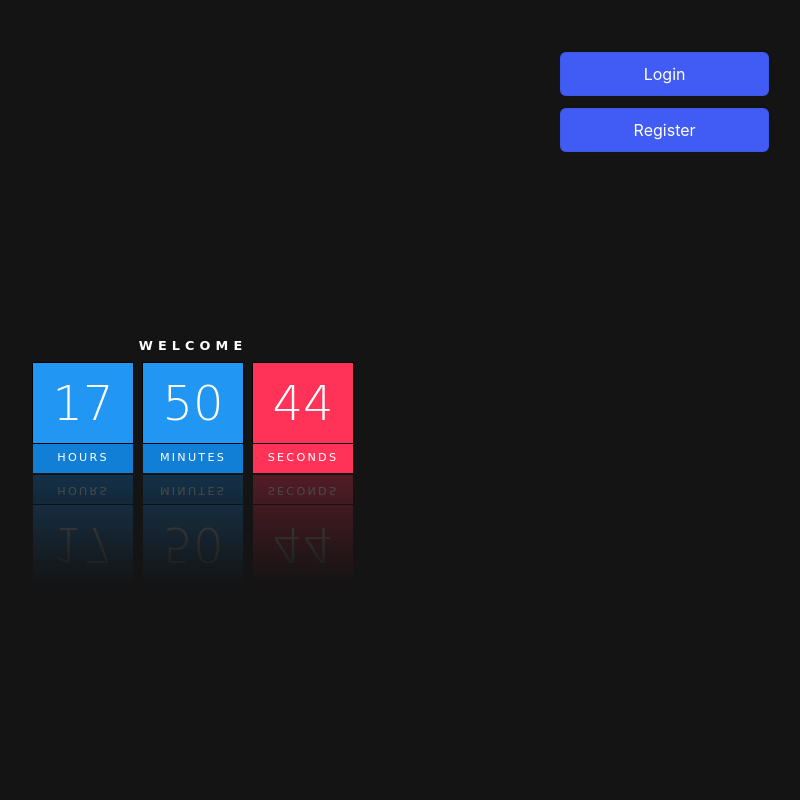
After one commit to yeralyshaken/Extension, a Flask app: template AntiMinerAPI/templates/welcome.html in a window 1280 px wide. The commit adds this page. Shown: the whole page, without its empty margins (447-1247 px from the left). Run offline with Flask 2, Linux system fonts and the light colour scheme; the template is opened without the code that fills it, so the values that code supplies are empty; some libraries are stand-ins or nearby versions.

Commit message:
добавил welcome page

```diff
--- a/AntiMinerAPI/app.py
+++ b/AntiMinerAPI/app.py
@@ -73,9 +73,10 @@ def detect():
                         conn.commit()
                         flash("{} added to blasklist!".format(url_address))
                     else:
-                        flash('Could not found any problems!')
+                        flash('Could not find any problems!')
                 except:
-                    flash('Could not connect, try to use correct url')
+                    flash('Could not connect')
+                    flash('Try to use correct url')
         elif request.method == 'POST':
             flash('Something wrong!')
         return render_template('detect.html')
@@ -84,7 +85,9 @@ def detect():
 
 @app.route('/')
 def main_page():
-    return redirect(url_for('home'))
+    if 'loggedin' in session:
+        return render_template('home.html', username=session['username'])
+    return render_template('welcome.html')
 
 @app.route('/home')
 def home():
--- a/AntiMinerAPI/static/css/style.css
+++ b/AntiMinerAPI/static/css/style.css
@@ -1,5 +1,5 @@
 body {
-    background-color: #435165;
+    background: #141414;
     margin: 0;
 }
 
@@ -18,7 +18,7 @@ body {
     text-align: center;
     font-family: "vardhana", cursive;
     font-size: 35px;
-    background: linear-gradient(to bottom, #26882e 0%, #5b6d7c 100%);
+    background: linear-gradient(to bottom, #2196f3 0%, #141414 100%);
     color: #fff;
     position: relative;
     box-shadow: 1px 3px 14px rgba(0, 0, 0, .5);
--- /dev/null
+++ b/AntiMinerAPI/static/css/top.css
@@ -0,0 +1,43 @@
+.top {
+    position: absolute;
+    right: 5%;
+    top: 5%;
+
+}
+
+.button-9 {
+    appearance: button;
+    backface-visibility: hidden;
+    background-color: #405cf5;
+    border-radius: 6px;
+    border-width: 0;
+    box-shadow: rgba(50, 50, 93, .1) 0 0 0 1px inset, rgba(50, 50, 93, .1) 0 2px 5px 0, rgba(0, 0, 0, .07) 0 1px 1px 0;
+    box-sizing: border-box;
+    color: #fff;
+    cursor: pointer;
+    font-family: -apple-system, system-ui, "Segoe UI", Roboto, "Helvetica Neue", Ubuntu, sans-serif;
+    font-size: 100%;
+    height: 44px;
+    line-height: 1.15;
+    margin: 12px 0 0;
+    outline: none;
+    overflow: hidden;
+    padding: 0 25px;
+    position: relative;
+    text-align: center;
+    text-transform: none;
+    transform: translateZ(0);
+    transition: all .2s, box-shadow .08s ease-in;
+    user-select: none;
+    -webkit-user-select: none;
+    touch-action: manipulation;
+    width: 100%;
+}
+
+.button-9:disabled {
+    cursor: default;
+}
+
+.button-9:focus {
+    box-shadow: rgba(50, 50, 93, .1) 0 0 0 1px inset, rgba(50, 50, 93, .2) 0 6px 15px 0, rgba(0, 0, 0, .1) 0 2px 2px 0, rgba(50, 151, 211, .3) 0 0 0 4px;
+}
--- /dev/null
+++ b/AntiMinerAPI/static/css/welcome.css
@@ -0,0 +1,71 @@
+* {
+    margin: 0;
+    padding: 0;
+    box-sizing: border-box;
+    font-family: 'Comic Sans MS', sans-serif;
+}
+
+body {
+    display: flex;
+    justify-content: center;
+    align-items: center;
+    min-height: 100vh;
+    background: #141414;
+}
+
+.clock h2 {
+    position: relative;
+    display: block;
+    color: #fff;
+    text-align: center;
+    margin: 10px 0;
+    font-weight: 700;
+    text-transform: uppercase;
+    letter-spacing: 0.4em;
+    font-size: 0.8em;
+}
+
+.clock #time {
+    display: flex;
+}
+
+.clock #time div {
+    position: relative;
+    margin: 0 5px;
+    -webkit-box-reflect: below 2px linear-gradient(transparent, #0004);
+}
+
+.clock #time div span {
+    position: relative;
+    display: block;
+    width: 100px;
+    height: 80px;
+    background: #2196f3;
+    color: #fff;
+    font-weight: 300;
+    display: flex;
+    justify-content: center;
+    align-items: center;
+    font-size: 3em;
+    z-index: 10;
+    box-shadow: 0 0 0 1px rgba(0, 0, 0, 2);
+}
+
+.clock #time div span:nth-child(2) {
+    height: 30px;
+    font-size: 0.7em;
+    letter-spacing: 0.2em;
+    font-weight: 500;
+    z-index: 9;
+    box-shadow: none;
+    background: #127fd6;
+    text-transform: uppercase;
+}
+
+.clock #time div:last-child span {
+    background: #ff3358;
+}
+
+.clock #time div:last-child span .clock #time div:last-child span {
+    background: #ec0062;
+}
--- a/AntiMinerAPI/templates/blacklist.html
+++ b/AntiMinerAPI/templates/blacklist.html
@@ -8,7 +8,7 @@
 <div class="field">
     {% if urls %}
         {% for url in urls %}
-        <p class="alert alert-success alert-dismissible fade show" role="alert">
+        <p class="alert alert-danger alert-dismissible fade show" role="alert">
             {{ url }}
         </p>
         {% endfor %}
--- a/AntiMinerAPI/templates/detect.html
+++ b/AntiMinerAPI/templates/detect.html
@@ -17,7 +17,7 @@
     {% with messages = get_flashed_messages() %}
     {% if messages %}
     {% for message in messages %}
-    <div class="alert alert-success alert-dismissible fade show" role="alert">
+    <div class="alert alert-warning alert-dismissible fade show" role="alert">
         {{ message }}
         <button type="button" class="close" data-dismiss="alert" aria-label="Close">
             <span aria-hidden="true">×</span>
--- /dev/null
+++ b/AntiMinerAPI/templates/welcome.html
@@ -0,0 +1,46 @@
+<!DOCTYPE html>
+<html>
+
+<head>
+    <meta charset="utf-8">
+    <title>Welcome</title>
+    <link rel="stylesheet" href="{{ url_for('static', filename='css/welcome.css') }}">
+    <link rel="stylesheet" href="{{ url_for('static', filename='css/top.css') }}">
+</head>
+
+<body>
+    <div class="top">
+        <a href="{{ url_for('login') }}"><button class="button-9" role="button">Login</button></a>
+        <a href="{{ url_for('register') }}"><button class="button-9" role="button">Register</button></a>
+    </div>
+
+    <div class="clock">
+        <h2>Welcome</h2>
+        <div id="time">
+            <div><span id="hour">00</span><span>Hours</span></div>
+            <div><span id="minutes">00</span><span>Minutes</span></div>
+            <div><span id="seconds">00</span><span>Seconds</span></div>
+
+        </div>
+    </div>
+
+    <script type="text/javascript">
+        function clock() {
+            var hours = document.getElementById('hour');
+            var minutes = document.getElementById('minutes');
+            var seconds = document.getElementById('seconds');
+
+            var h = new Date().getHours();
+            var m = new Date().getMinutes();
+            var s = new Date().getSeconds();
+
+            hours.innerHTML = h;
+            minutes.innerHTML = m;
+            seconds.innerHTML = s;
+        }
+
+        var interval = setInterval(clock, 1000);
+    </script>
+</body>
+
+</html>
```
Also changed, not shown: AntiMinerAPI/templates/layout.html (+3 -6 lines), AntiMinerAPI/templates/login.html (+10 -6 lines), AntiMinerAPI/templates/register.html (+17 -14 lines).
